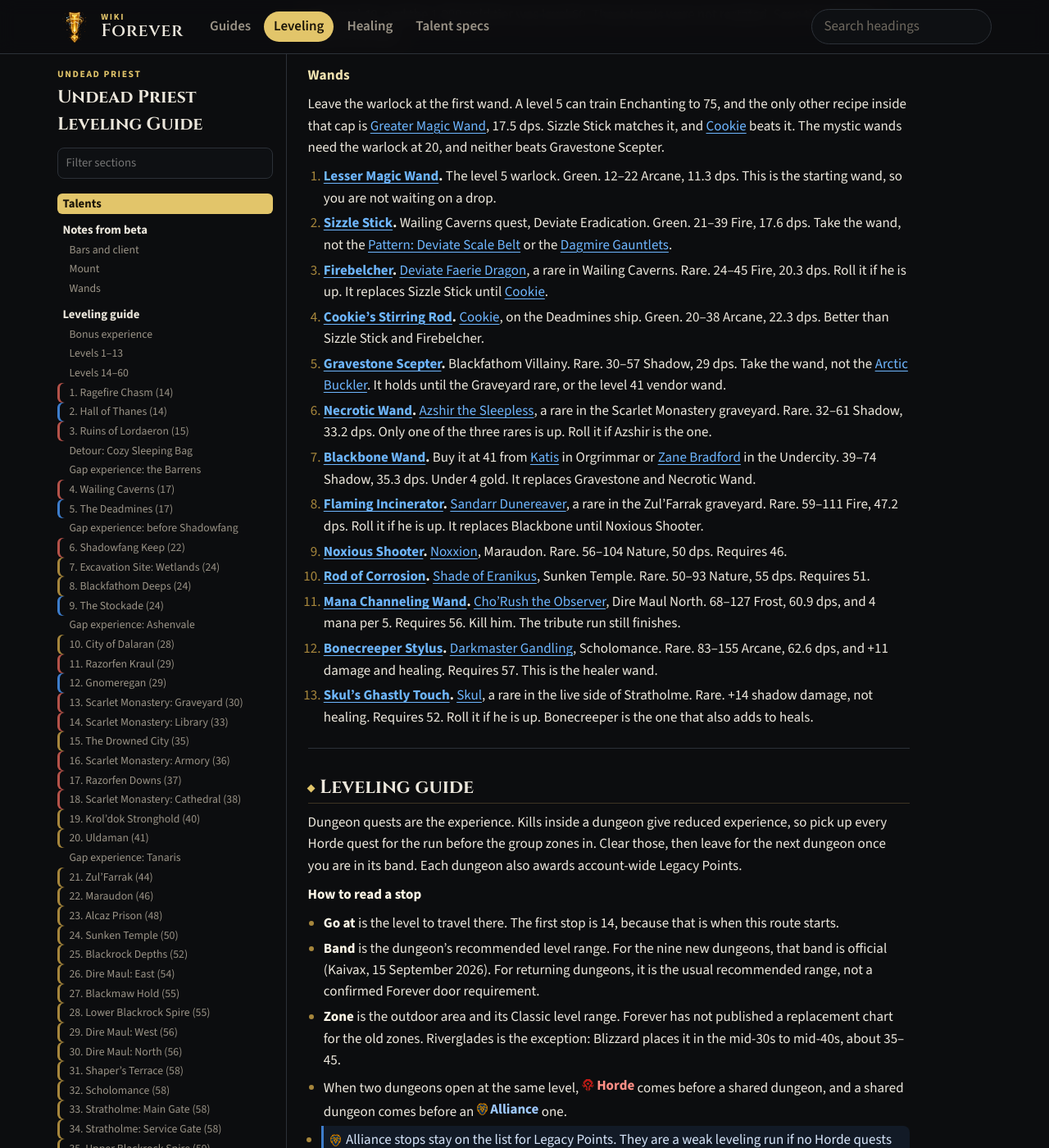
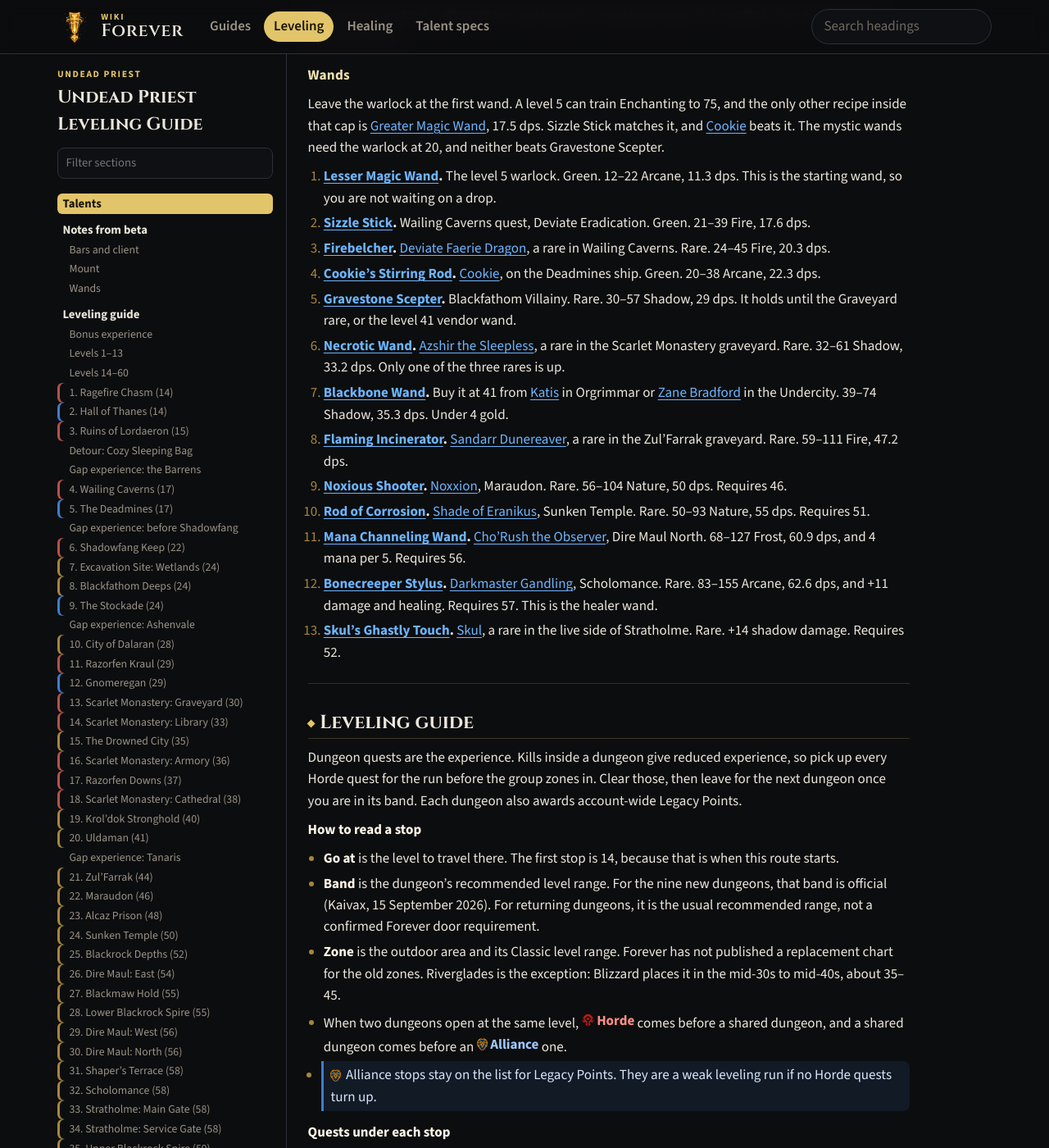
Before and after one commit to LordDemonos/wow-forever, a Jekyll site: the page built from wiki/guides/leveling.md, in a window 1280 px wide and 1400 px high, scrolled down 1026 px. Shown: the whole window at 82% size. Built offline with Jekyll 4.4.1, drawn with Linux system fonts in a browser that asks for light colours; a script that is not in the unit is left out.

Commit message:
Reorganize wand list in leveling guide
Updated wand list with correct item order and details.

```diff
--- a/wiki/guides/leveling.md
+++ b/wiki/guides/leveling.md
@@ -39,18 +39,18 @@ kicker: Undead Priest
 Leave the warlock at the first wand. A level 5 can train Enchanting to 75, and the only other recipe inside that cap is [Greater Magic Wand](https://www.wowhead.com/classic/item=11288/greater-magic-wand), 17.5 dps. Sizzle Stick matches it, and [Cookie](https://www.wowhead.com/classic/npc=645/cookie) beats it. The mystic wands need the warlock at 20, and neither beats Gravestone Scepter.
 
 1. **[Lesser Magic Wand](https://www.wowhead.com/classic/item=11287/lesser-magic-wand).** The level 5 warlock. Green. 12–22 Arcane, 11.3 dps. This is the starting wand, so you are not waiting on a drop.
-2. **[Sizzle Stick](https://www.wowhead.com/classic/item=8071/sizzle-stick).** Wailing Caverns quest, Deviate Eradication. Green. 21–39 Fire, 17.6 dps. Take the wand, not the [Pattern: Deviate Scale Belt](https://www.wowhead.com/classic/item=6476/pattern-deviate-scale-belt) or the [Dagmire Gauntlets](https://www.wowhead.com/classic/item=6481/dagmire-gauntlets).
-3. **[Firebelcher](https://www.wowhead.com/classic/item=5243/firebelcher).** [Deviate Faerie Dragon](https://www.wowhead.com/classic/npc=5912/deviate-faerie-dragon), a rare in Wailing Caverns. Rare. 24–45 Fire, 20.3 dps. Roll it if he is up. It replaces Sizzle Stick until [Cookie](https://www.wowhead.com/classic/npc=645/cookie).
-4. **[Cookie's Stirring Rod](https://www.wowhead.com/classic/item=5198/cookies-stirring-rod).** [Cookie](https://www.wowhead.com/classic/npc=645/cookie), on the Deadmines ship. Green. 20–38 Arcane, 22.3 dps. Better than Sizzle Stick and Firebelcher.
-5. **[Gravestone Scepter](https://www.wowhead.com/classic/item=7001/gravestone-scepter).** Blackfathom Villainy. Rare. 30–57 Shadow, 29 dps. Take the wand, not the [Arctic Buckler](https://www.wowhead.com/classic/item=7002/arctic-buckler). It holds until the Graveyard rare, or the level 41 vendor wand.
-6. **[Necrotic Wand](https://www.wowhead.com/classic/item=7708/necrotic-wand).** [Azshir the Sleepless](https://www.wowhead.com/classic/npc=6490/azshir-the-sleepless), a rare in the Scarlet Monastery graveyard. Rare. 32–61 Shadow, 33.2 dps. Only one of the three rares is up. Roll it if Azshir is the one.
-7. **[Blackbone Wand](https://www.wowhead.com/classic/item=5239/blackbone-wand).** Buy it at 41 from [Katis](https://www.wowhead.com/classic/npc=5816/katis) in Orgrimmar or [Zane Bradford](https://www.wowhead.com/classic/npc=5754/zane-bradford) in the Undercity. 39–74 Shadow, 35.3 dps. Under 4 gold. It replaces Gravestone and Necrotic Wand.
-8. **[Flaming Incinerator](https://www.wowhead.com/classic/item=9483/flaming-incinerator).** [Sandarr Dunereaver](https://www.wowhead.com/classic/npc=10080/sandarr-dunereaver), a rare in the Zul'Farrak graveyard. Rare. 59–111 Fire, 47.2 dps. Roll it if he is up. It replaces Blackbone until Noxious Shooter.
+2. **[Sizzle Stick](https://www.wowhead.com/classic/item=8071/sizzle-stick).** Wailing Caverns quest, Deviate Eradication. Green. 21–39 Fire, 17.6 dps.
+3. **[Firebelcher](https://www.wowhead.com/classic/item=5243/firebelcher).** [Deviate Faerie Dragon](https://www.wowhead.com/classic/npc=5912/deviate-faerie-dragon), a rare in Wailing Caverns. Rare. 24–45 Fire, 20.3 dps.
+4. **[Cookie's Stirring Rod](https://www.wowhead.com/classic/item=5198/cookies-stirring-rod).** [Cookie](https://www.wowhead.com/classic/npc=645/cookie), on the Deadmines ship. Green. 20–38 Arcane, 22.3 dps.
+5. **[Gravestone Scepter](https://www.wowhead.com/classic/item=7001/gravestone-scepter).** Blackfathom Villainy. Rare. 30–57 Shadow, 29 dps. It holds until the Graveyard rare, or the level 41 vendor wand.
+6. **[Necrotic Wand](https://www.wowhead.com/classic/item=7708/necrotic-wand).** [Azshir the Sleepless](https://www.wowhead.com/classic/npc=6490/azshir-the-sleepless), a rare in the Scarlet Monastery graveyard. Rare. 32–61 Shadow, 33.2 dps. Only one of the three rares is up.
+7. **[Blackbone Wand](https://www.wowhead.com/classic/item=5239/blackbone-wand).** Buy it at 41 from [Katis](https://www.wowhead.com/classic/npc=5816/katis) in Orgrimmar or [Zane Bradford](https://www.wowhead.com/classic/npc=5754/zane-bradford) in the Undercity. 39–74 Shadow, 35.3 dps. Under 4 gold.
+8. **[Flaming Incinerator](https://www.wowhead.com/classic/item=9483/flaming-incinerator).** [Sandarr Dunereaver](https://www.wowhead.com/classic/npc=10080/sandarr-dunereaver), a rare in the Zul'Farrak graveyard. Rare. 59–111 Fire, 47.2 dps.
 9. **[Noxious Shooter](https://www.wowhead.com/classic/item=17745/noxious-shooter).** [Noxxion](https://www.wowhead.com/classic/npc=13282/noxxion), Maraudon. Rare. 56–104 Nature, 50 dps. Requires 46.
 10. **[Rod of Corrosion](https://www.wowhead.com/classic/item=10836/rod-of-corrosion).** [Shade of Eranikus](https://www.wowhead.com/classic/npc=5709/shade-of-eranikus), Sunken Temple. Rare. 50–93 Nature, 55 dps. Requires 51.
-11. **[Mana Channeling Wand](https://www.wowhead.com/classic/item=18483/mana-channeling-wand).** [Cho'Rush the Observer](https://www.wowhead.com/classic/npc=14324/chorush-the-observer), Dire Maul North. 68–127 Frost, 60.9 dps, and 4 mana per 5. Requires 56. Kill him. The tribute run still finishes.
+11. **[Mana Channeling Wand](https://www.wowhead.com/classic/item=18483/mana-channeling-wand).** [Cho'Rush the Observer](https://www.wowhead.com/classic/npc=14324/chorush-the-observer), Dire Maul North. 68–127 Frost, 60.9 dps, and 4 mana per 5. Requires 56.
 12. **[Bonecreeper Stylus](https://www.wowhead.com/classic/item=13938/bonecreeper-stylus).** [Darkmaster Gandling](https://www.wowhead.com/classic/npc=1853/darkmaster-gandling), Scholomance. Rare. 83–155 Arcane, 62.6 dps, and +11 damage and healing. Requires 57. This is the healer wand.
-13. **[Skul's Ghastly Touch](https://www.wowhead.com/classic/item=13396/skuls-ghastly-touch).** [Skul](https://www.wowhead.com/classic/npc=10393/skul), a rare in the live side of Stratholme. Rare. +14 shadow damage, not healing. Requires 52. Roll it if he is up. Bonecreeper is the one that also adds to heals.
+13. **[Skul's Ghastly Touch](https://www.wowhead.com/classic/item=13396/skuls-ghastly-touch).** [Skul](https://www.wowhead.com/classic/npc=10393/skul), a rare in the live side of Stratholme. Rare. +14 shadow damage. Requires 52.
 
 ---
 
```
